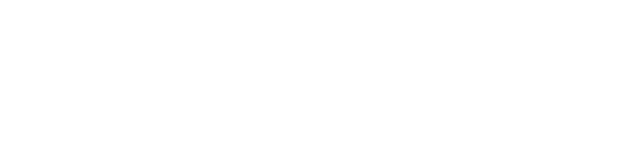
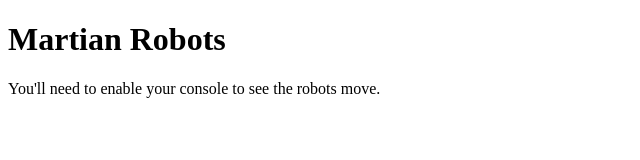
Before and after one commit to jameshopkins/martian-robots, a plain HTML site: page index.html in a window 1280 px wide. Shown: the whole page, without its empty margins (0-640 px from the left). Drawn offline with Linux system fonts and the light colour scheme.

Commit message:
Some basic instructions on how to run the test

```diff
--- a/index.html
+++ b/index.html
@@ -4,7 +4,10 @@
 <script type="application/javascript;version=1.7" src="scripts/planet.js"></script>
 <script type="application/javascript;version=1.7" src="scripts/robot.js"></script>
 <script type="application/javascript;version=1.7" src="scripts/terminal.js"></script>
-<script type="text/javascript;version=1.7">
+<script type="application/javascript;version=1.7">
   var mars = new Planet();
   terminal.createConnection(mars, '5 3\n1 1 E\nRFRFRFRF\n\n3 2 N\nFRRFLLFFRRFLL\n\n0 3 W\nLLFFFLFLFL');
 </script>
+
+<h1>Martian Robots</h1>
+<p>You'll need to enable your console to see the robots move.</p>
```
